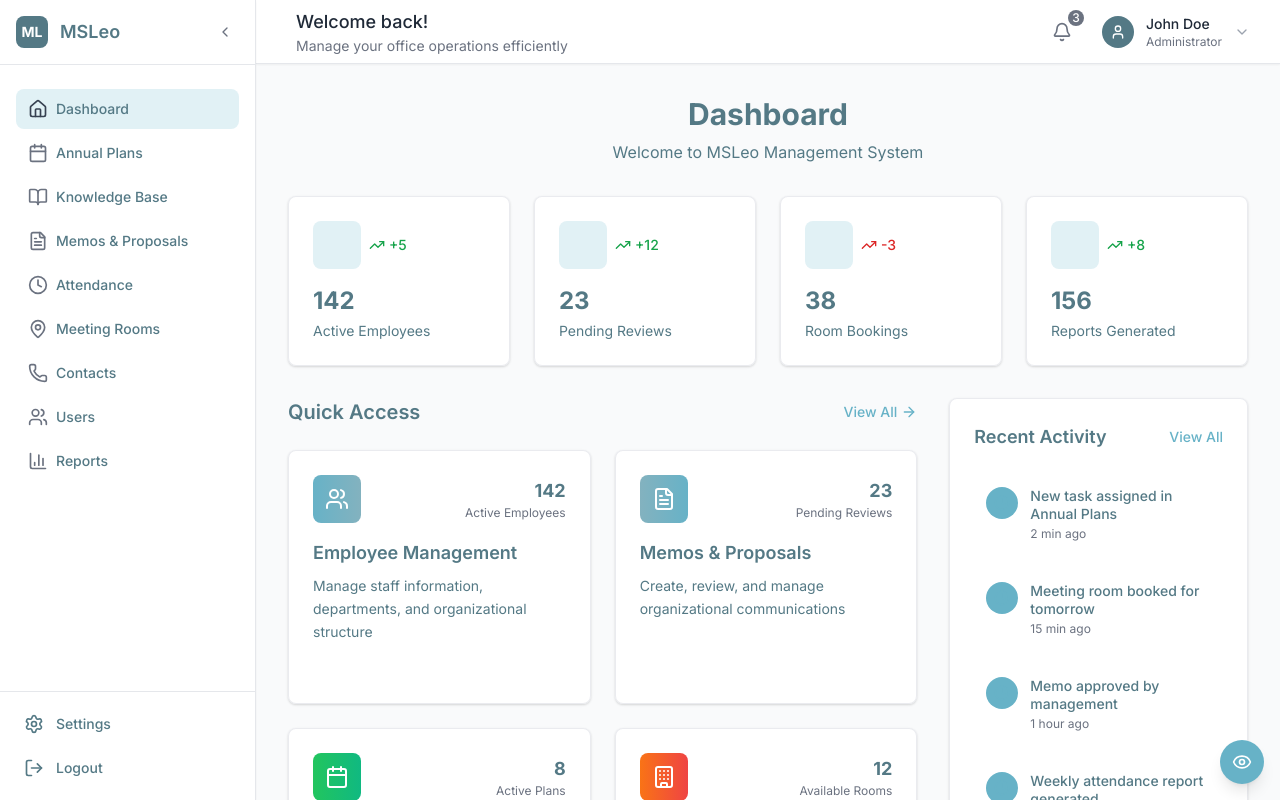
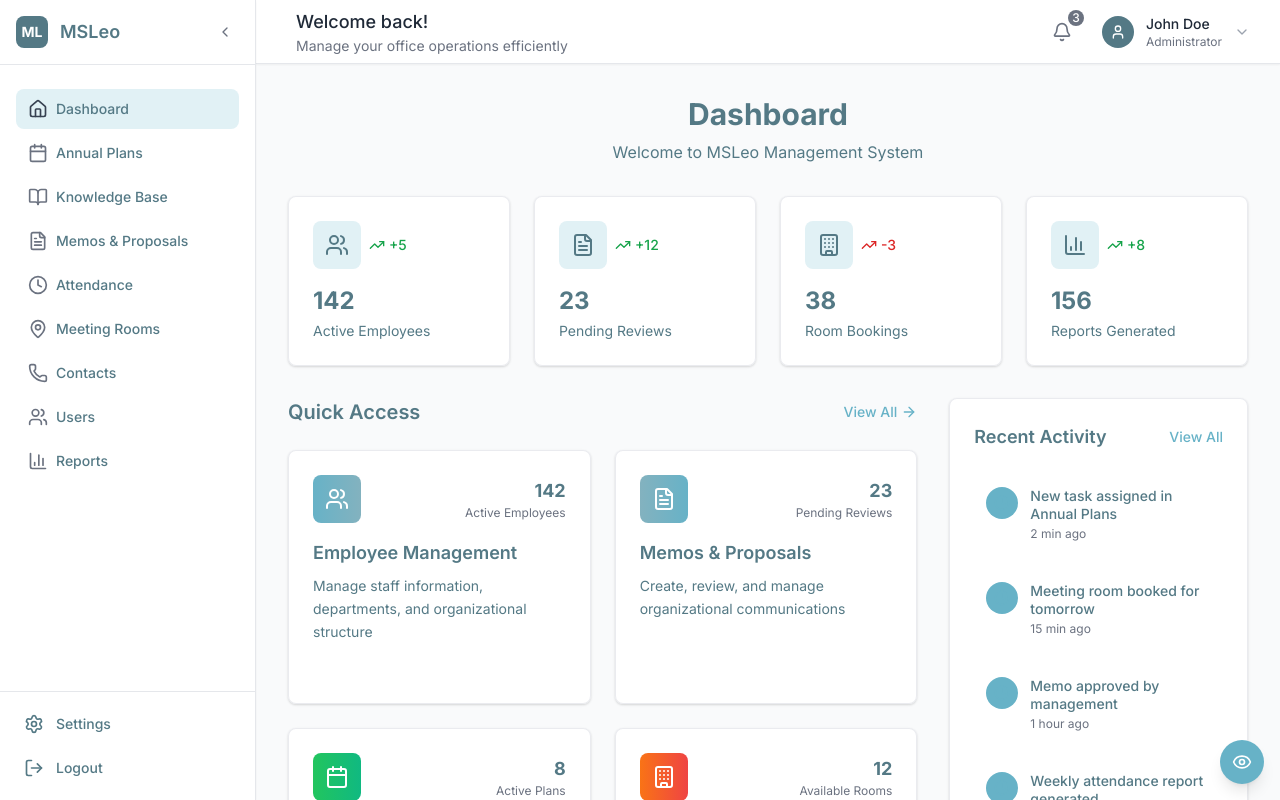
Before and after one commit to yonasbek/app, a Next.js app: page /dashboard in a window 1280 px wide. Shown: the top 800 px of the page. Built offline with nearby package versions, Linux system fonts and the light colour scheme; sample sign-in values are in the browser's storage.

Commit message:
fix dashboard icon

```diff
--- a/src/app/(auth)/dashboard/page.tsx
+++ b/src/app/(auth)/dashboard/page.tsx
@@ -78,28 +78,32 @@
     value: '142',
     trend: 'up',
     change: '+5',
-    color: 'text-green-600'
+    color: 'text-green-600',
+    icon: Users
   },
   {
     label: 'Pending Reviews',
     value: '23',
     trend: 'up',
     change: '+12',
-    color: 'text-app-primary'
+    color: 'text-app-primary',
+    icon: FileText
   },
   {
     label: 'Room Bookings',
     value: '38',
     trend: 'down',
     change: '-3',
-    color: 'text-app-primary-light'
+    color: 'text-app-primary-light',
+    icon: Building
   },
   {
     label: 'Reports Generated',
     value: '156',
     trend: 'up',
     change: '+8',
-    color: 'text-orange-600'
+    color: 'text-orange-600',
+    icon: BarChart3
   }
 ];
 
@@ -127,7 +131,7 @@
               <div>
                 <div className="flex items-center space-x-2">
                   <div className={`w-12 h-12 rounded-lg bg-app-accent flex items-center justify-center ${stat.color}`}>
-                    {/* Icon could be added here */}
+                    <stat.icon className="w-6 h-6 text-app-foreground" />
                   </div>
                   <span className={`text-sm font-medium flex items-center ${stat.trend === 'up' ? 'text-green-600' : 'text-red-600'
                     }`}>
```
